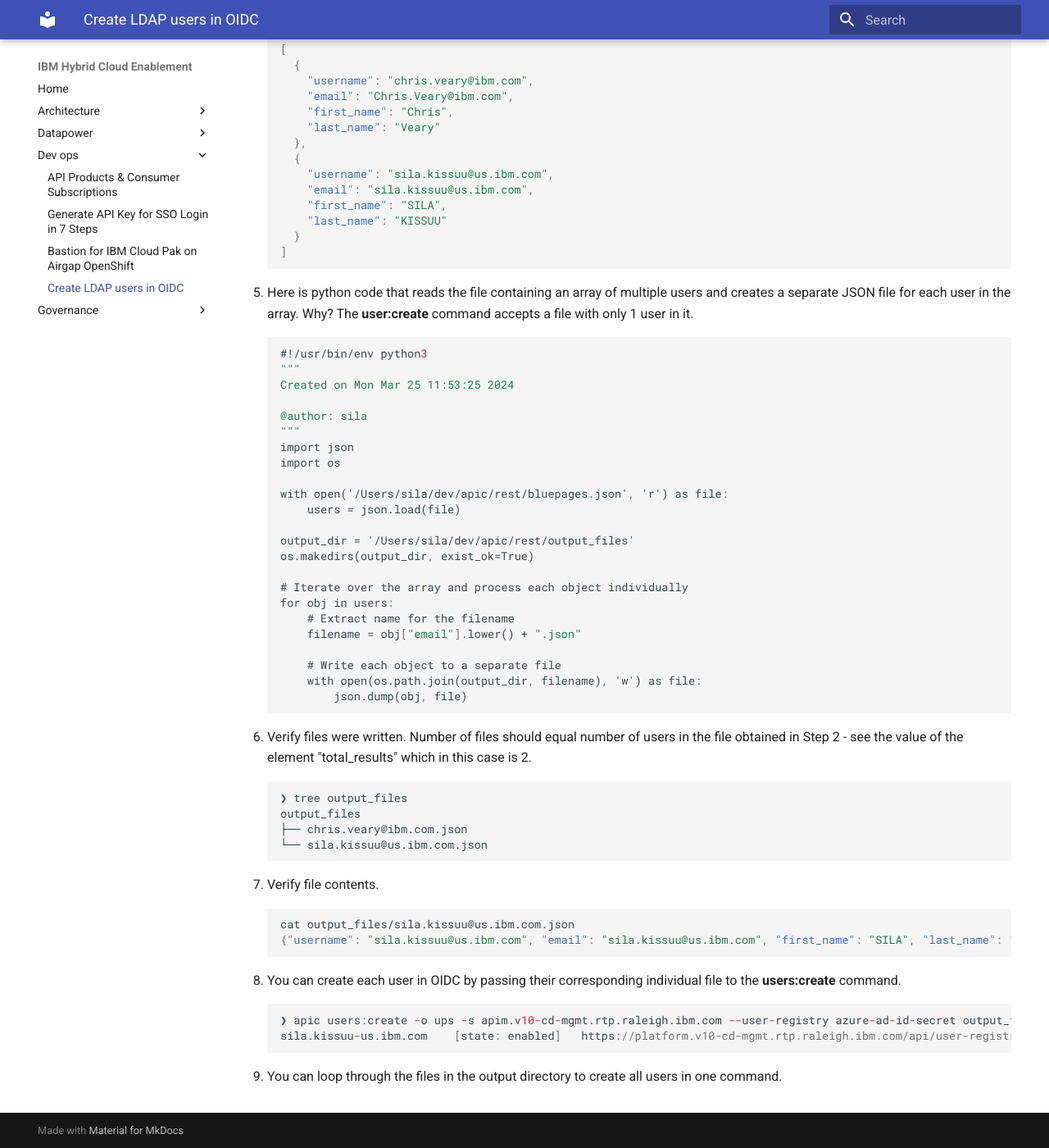
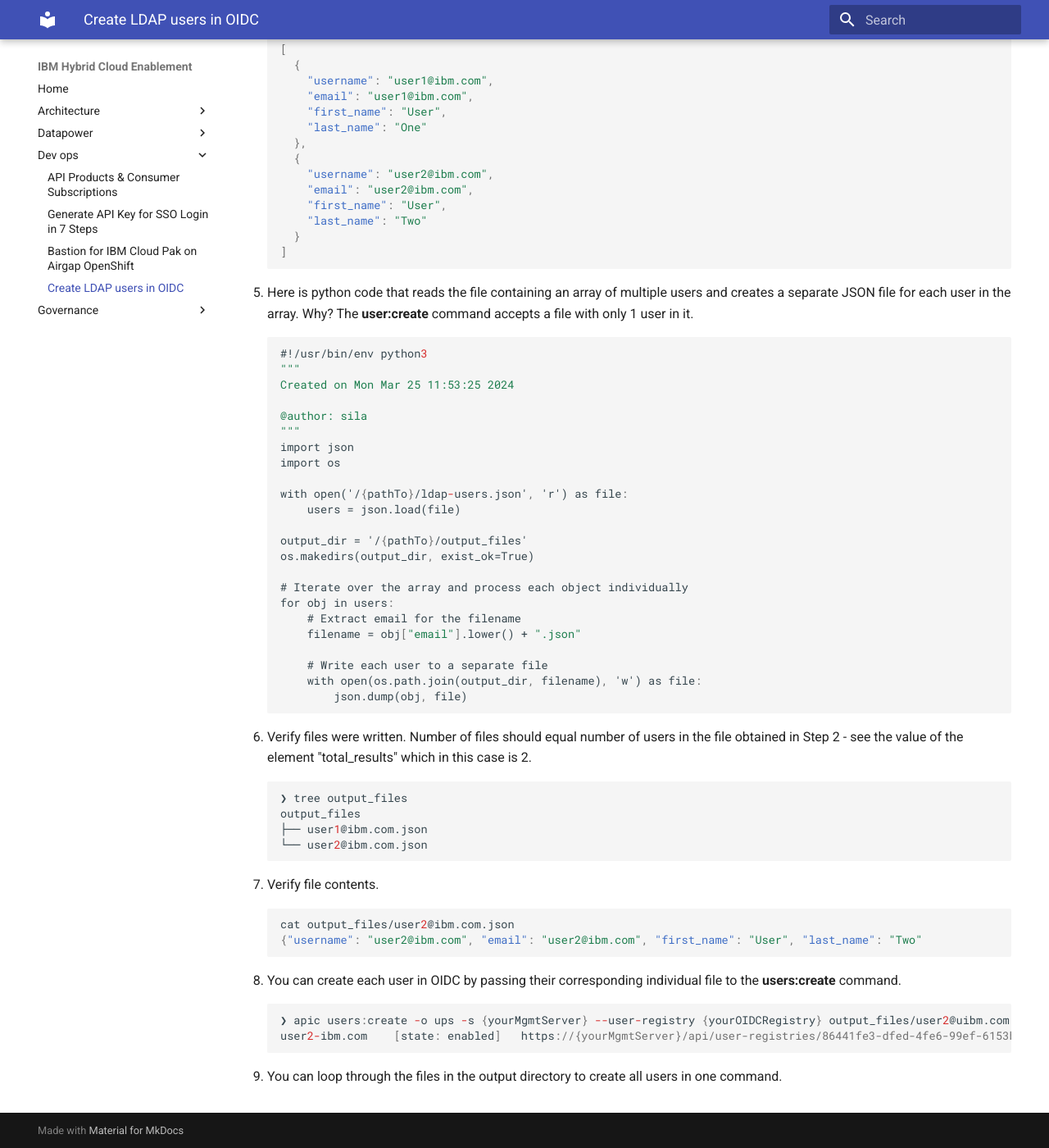
Before and after one commit to ibm-apiconnect/apic-hybrid-cloud-enablement, an MkDocs documentation site: the page built from docs-and-tools/dev-ops/create-oidc-users-from-ldap.md, in a window 1280 px wide and 1400 px high, scrolled down 722 px. Shown: the whole window at 82% size. Built offline with MkDocs 1.6.1 and Material for MkDocs 9.7.7, drawn with Linux system fonts in a browser that asks for light colours; some of the changed text lies outside the part shown.

Commit message:
Update create-oidc-users-from-ldap.md
Remove identifying information

````diff
--- a/docs-and-tools/dev-ops/create-oidc-users-from-ldap.md
+++ b/docs-and-tools/dev-ops/create-oidc-users-from-ldap.md
@@ -4,7 +4,7 @@
 1. Save LDAP/LUR registry users for each Provider Organization to a file:
 
     ```yaml
-    apic users:list -o ups -s apim.v10-cd-mgmt.rtp.raleigh.ibm.com --user-registry bluepages --fields username,email,first_name,last_name --format json > bluepages.json
+    apic users:list -o ups -s {yourMgmtServer} --user-registry {yourRegistry} --fields username,email,first_name,last_name --format json > ldap-users.json
     ```
 
 2. File contents:
@@ -14,16 +14,16 @@
       "total_results": 2,
       "results": [
         {
-          "username": "chris.veary@ibm.com",
-          "email": "Chris.Veary@ibm.com",
-          "first_name": "Chris",
-          "last_name": "Veary"
+          "username": "user1@ibm.com",
+          "email": "user1@ibm.com",
+          "first_name": "User",
+          "last_name": "One"
         },
         {
-          "username": "sila.kissuu@us.ibm.com",
-          "email": "sila.kissuu@us.ibm.com",
-          "first_name": "SILA",
-          "last_name": "KISSUU"
+          "username": "user2@ibm.com",
+          "email": "user2@ibm.com",
+          "first_name": "User",
+          "last_name": "Two"
         }
       ]
     }
@@ -35,16 +35,16 @@
     ```json
     [
       {
-        "username": "chris.veary@ibm.com",
-        "email": "Chris.Veary@ibm.com",
-        "first_name": "Chris",
-        "last_name": "Veary"
+        "username": "user1@ibm.com",
+        "email": "user1@ibm.com",
+        "first_name": "User",
+        "last_name": "One"
       },
       {
-        "username": "sila.kissuu@us.ibm.com",
-        "email": "sila.kissuu@us.ibm.com",
-        "first_name": "SILA",
-        "last_name": "KISSUU"
+        "username": "user2@ibm.com",
+        "email": "user2@ibm.com",
+        "first_name": "User",
+        "last_name": "Two"
       }
     ]
     ```
@@ -61,18 +61,18 @@
     import json
     import os
 
-    with open('/Users/sila/dev/apic/rest/bluepages.json', 'r') as file:
+    with open('/{pathTo}/ldap-users.json', 'r') as file:
         users = json.load(file)
 
-    output_dir = '/Users/sila/dev/apic/rest/output_files'
+    output_dir = '/{pathTo}/output_files'
     os.makedirs(output_dir, exist_ok=True)
 
     # Iterate over the array and process each object individually
     for obj in users:
-        # Extract name for the filename
+        # Extract email for the filename
         filename = obj["email"].lower() + ".json"
 
-        # Write each object to a separate file
+        # Write each user to a separate file
         with open(os.path.join(output_dir, filename), 'w') as file:
             json.dump(obj, file)
     ```
@@ -82,22 +82,22 @@
     ```json
     ❯ tree output_files
     output_files
-    ├── chris.veary@ibm.com.json
-    └── sila.kissuu@us.ibm.com.json
+    ├── user1@ibm.com.json
+    └── user2@ibm.com.json
     ```
 
 7. Verify file contents.
 
     ```json
-    cat output_files/sila.kissuu@us.ibm.com.json
-    {"username": "sila.kissuu@us.ibm.com", "email": "sila.kissuu@us.ibm.com", "first_name": "SILA", "last_name": "KISSUU"
+    cat output_files/user2@ibm.com.json
+    {"username": "user2@ibm.com", "email": "user2@ibm.com", "first_name": "User", "last_name": "Two"
     ```
 
 8. You can create each user in OIDC by passing their corresponding individual file to the **users:create** command.
 
     ```json
-    ❯ apic users:create -o ups -s apim.v10-cd-mgmt.rtp.raleigh.ibm.com --user-registry azure-ad-id-secret output_files/sila.kissuu@us.ibm.com.json
-    sila.kissuu-us.ibm.com    [state: enabled]   https://platform.v10-cd-mgmt.rtp.raleigh.ibm.com/api/user-registries/86441fe3-dfed-4fe6-99ef-6153b0d14afe/7311fdd9-8cee-4a34-8fdc-398ae61f9426/users/91e3a911-e687-4ae6-8867-0b31cbb85d04
+    ❯ apic users:create -o ups -s {yourMgmtServer} --user-registry {yourOIDCRegistry} output_files/user2@uibm.com.json
+    user2-ibm.com    [state: enabled]   https://{yourMgmtServer}/api/user-registries/86441fe3-dfed-4fe6-99ef-6153b0d14afe/7311fdd9-8cee-4a34-8fdc-398ae61f9426/users/91e3a911-e687-4ae6-8867-0b31cbb85d04
     ```
 
 9. You can loop through the files in the output directory to create all users in one command.
````
